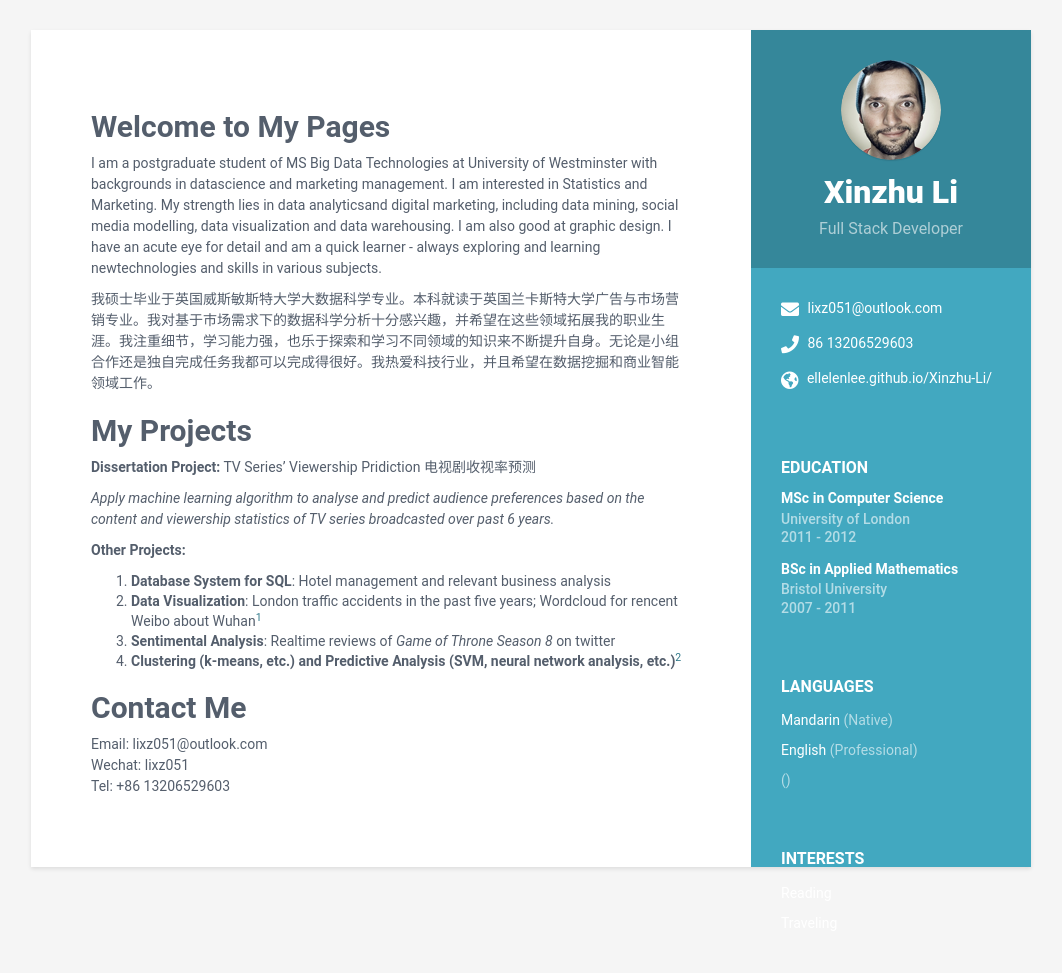
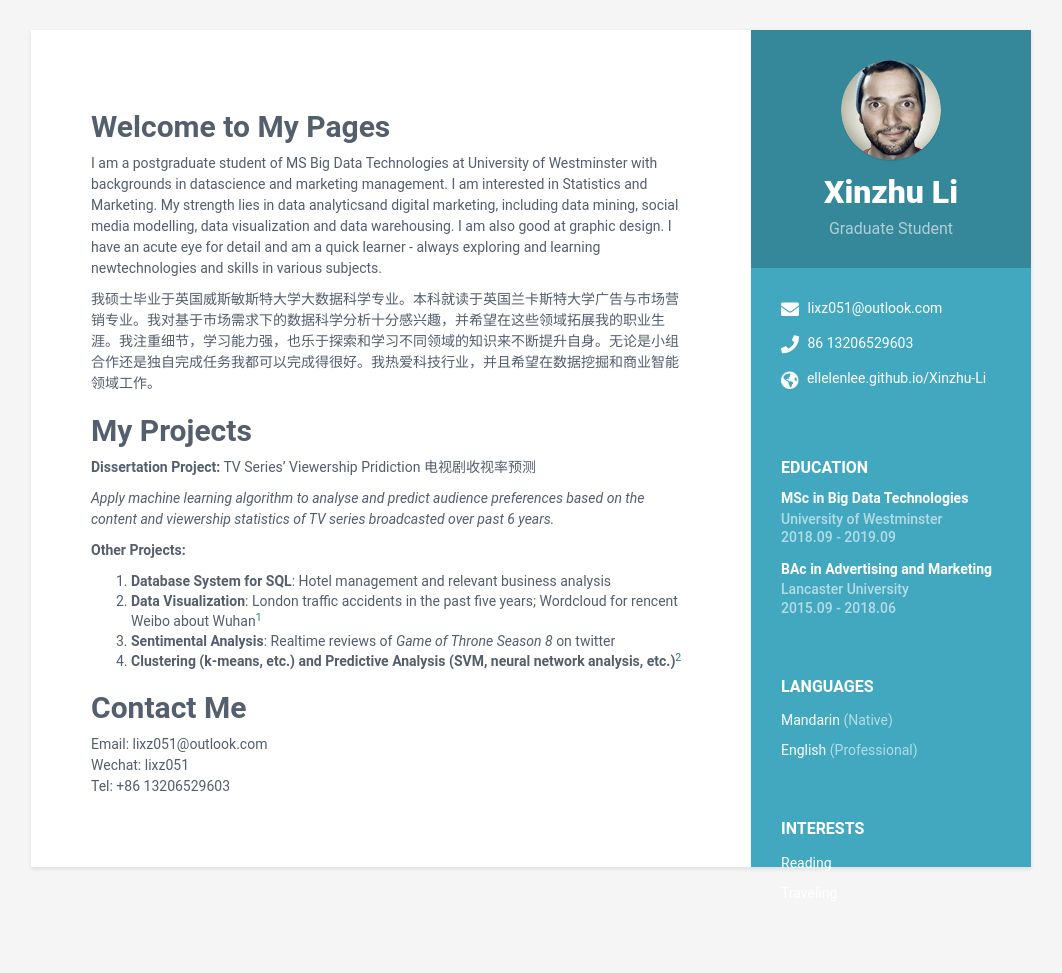
Before and after one commit to ellelenlee/Xinzhu-Li, a Jekyll site: the page built from index.md, in a window 1280 px wide. Shown: the whole page, without its empty margins (109-1171 px from the left). Built offline with Jekyll 4.4.1, drawn with Linux system fonts in a browser that asks for light colours; our own code applies the rules of GitHub Pages for plain Markdown files; after the commit the page ends 933 px from its top, so only the background shows below that; part of the change alters nothing that is shown.

Commit message:
Update data.yml

```diff
--- a/_data/data.yml
+++ b/_data/data.yml
@@ -8,13 +8,13 @@ sidebar:
 
     # Profile information
     name: Xinzhu Li
-    tagline: Full Stack Developer
+    tagline: Graduate Student
     avatar: profile.png  #place a 100x100 picture inside /assets/images/ folder and provide the name of the file below
 
     # Sidebar links
     email: lixz051@outlook.com
     phone: 86 13206529603
-    website: ellelenlee.github.io/Xinzhu-Li/ #do not add http://
+    website: ellelenlee.github.io/Xinzhu-Li #do not add http://
     linkedin:
     github:
     gitlab:
@@ -31,17 +31,11 @@ sidebar:
       - idiom: English
         level: Professional
 
-      - idiom:
-        level:
-
     interests:
       - item: Reading
         link:
 
       - item: Traveling
-        link:
-
-      - item:
         link:
 
 career-profile:
@@ -54,26 +48,18 @@ career-profile:
       Donec quam felis, ultricies nec, pellentesque eu.
       Second paragraph if required.
 education:
-    - degree: MSc in Computer Science
-      university: University of London
-      time: 2011 - 2012
+    - degree: MSc in Big Data Technologies
+      university: University of Westminster
+      time: 2018.09 - 2019.09
       details: |
-        Describe your study here lorem ipsum dolor sit amet, consectetuer
-        adipiscing elit. Aenean commodo ligula eget dolor. Aenean massa. Cum
-        sociis natoque penatibus et magnis dis parturient montes, nascetur
-        ridiculus mus. Donec quam felis, ultricies nec, pellentesque eu,
-        pretium quis, sem.
+        Describe your study here
           - Bullet point
           - Bullet point
-    - degree: BSc in Applied Mathematics
-      university: Bristol University
-      time: 2007 - 2011
+    - degree: BAc in Advertising and Marketing
+      university: Lancaster University
+      time: 2015.09 - 2018.06
       details: |
-        Describe your study here lorem ipsum dolor sit amet, consectetuer
-        adipiscing elit. Aenean commodo ligula eget dolor. Aenean massa. Cum
-        sociis natoque penatibus et magnis dis parturient montes, nascetur
-        ridiculus mus. Donec quam felis, ultricies nec, pellentesque eu,
-        pretium quis, sem.
+        Describe your study here
           - Bullet point
           - Bullet point
 experiences:
@@ -167,20 +153,11 @@ skills:
     title: Skills &amp; Proficiency
 
     toolset:
-      - name: Python & Django
-        level: 98%
+      - name: Python
+        level: 80%
 
-      - name: Javascript & jQuery
-        level: 98%
+      - name: Microsoft
+        level: 80%
 
-      - name: Angular
-        level: 98%
-
-      - name: HTML5 & CSS
-        level: 95%
-
-      - name: Ruby on Rails
-        level: 85%
-
-      - name: Sketch & Photoshop
-        level: 60%
+      - name: Photoshop
+        level: 80%
```
